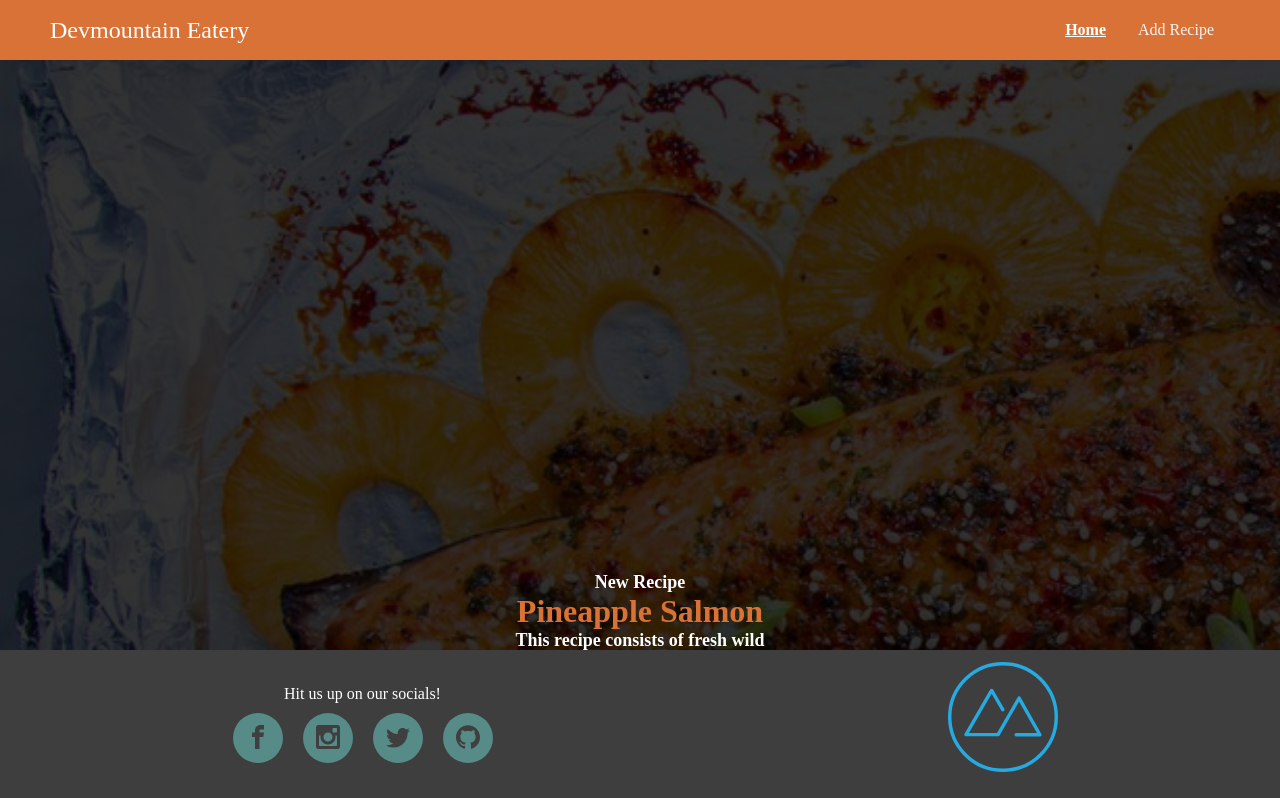
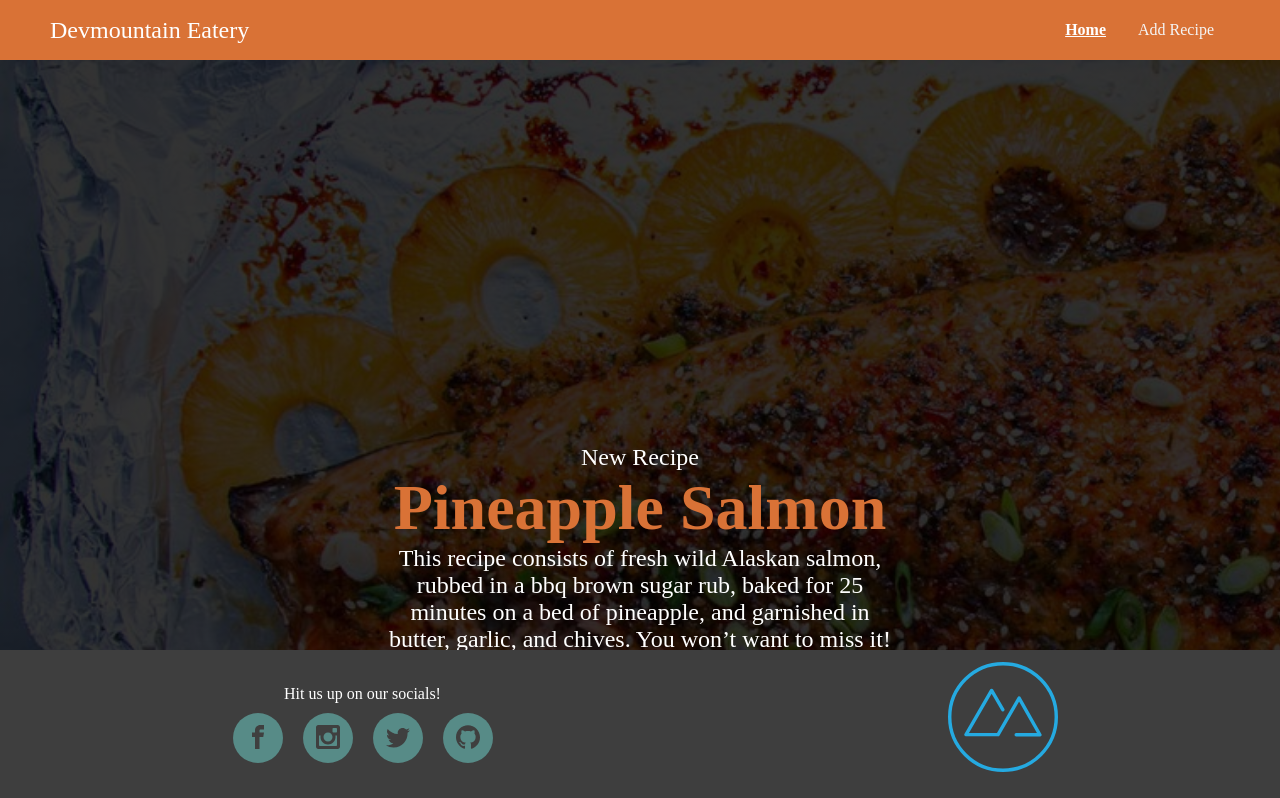
Before and after one commit to raromacias/recipes, a React (Create React App) app: page / in a window 1280 px wide. Shown: the top 798 px of the page. Built offline with nearby package versions, Linux system fonts and the light colour scheme; no server answers.

Commit message:
ad banner

```diff
--- a/src/components/homeComponents/AdBanner.css
+++ b/src/components/homeComponents/AdBanner.css
@@ -4,9 +4,22 @@
     justify-content: center;
     display: flex;
     flex-wrap: wrap;
-    width: 20%;
     text-align: center;
-    margin: 40%;
+    margin: 30%;
+
 
 
 }
+
+.blue-btn {
+    color: white;
+    background-color: #578B87;
+    width: 10em;
+    height: 3em;
+}
+
+.ad-banner h3 {
+       font-size: 24px;
+       font-weight: 300;
+
+}
--- a/src/components/homeComponents/AdBanner.jsx
+++ b/src/components/homeComponents/AdBanner.jsx
@@ -22,7 +22,7 @@ const AdBanner = () => {
     >
       <div className="ad-banner">
         <h3>New Recipe</h3>
-        <h1 style={{color: '#D97236', fontSize:"xx-large"}}>Pineapple Salmon</h1>
+        <h1 style={{color: '#D97236', fontSize:"64px"}}>Pineapple Salmon</h1>
         <h3>
           This recipe consists of fresh wild Alaskan salmon, rubbed in a bbq
           brown sugar rub, baked for 25 minutes on a bed of pineapple, and garnished in butter, garlic, and chives. You won’t want to miss it!
--- a/src/components/newRecipeComponents/NewRecipe.module.css
+++ b/src/components/newRecipeComponents/NewRecipe.module.css
@@ -10,6 +10,7 @@
 
 .formcontainer h1 {
     font-size: larger;
+
 }
 
 .formcontainer {
--- a/src/components/newRecipeComponents/NewRecipeScreen.jsx
+++ b/src/components/newRecipeComponents/NewRecipeScreen.jsx
@@ -46,7 +46,7 @@ const NewRecipeScreen = () => {
     );
   });
   return (
-    <section style={{alignItems:'center'}}className="formcontainer">
+    <section style={{margin:'auto'}} className="formcontainer">
       <h1>Tell us about your Recipe!</h1>
       <Formik initialValues={initialValues} onSubmit={onSubmit}>
         {({ values, handleChange, handleSubmit }) => (
```
